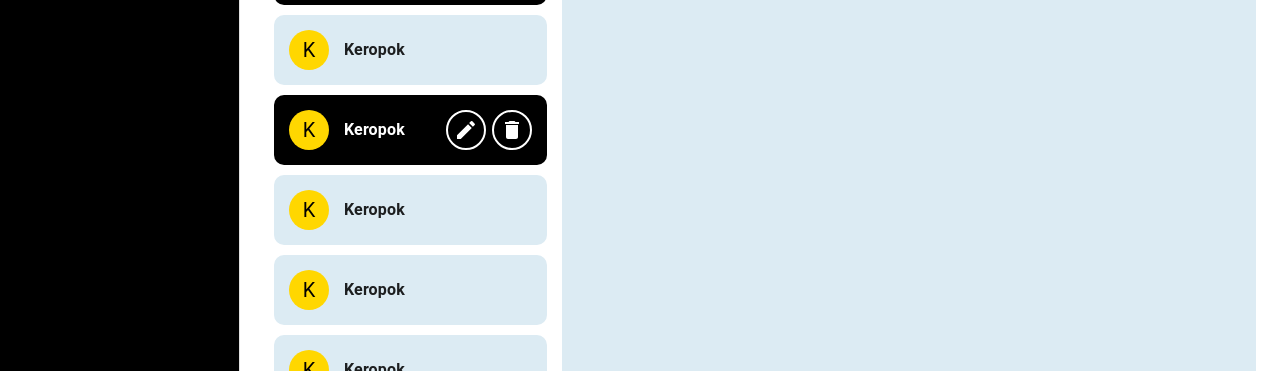
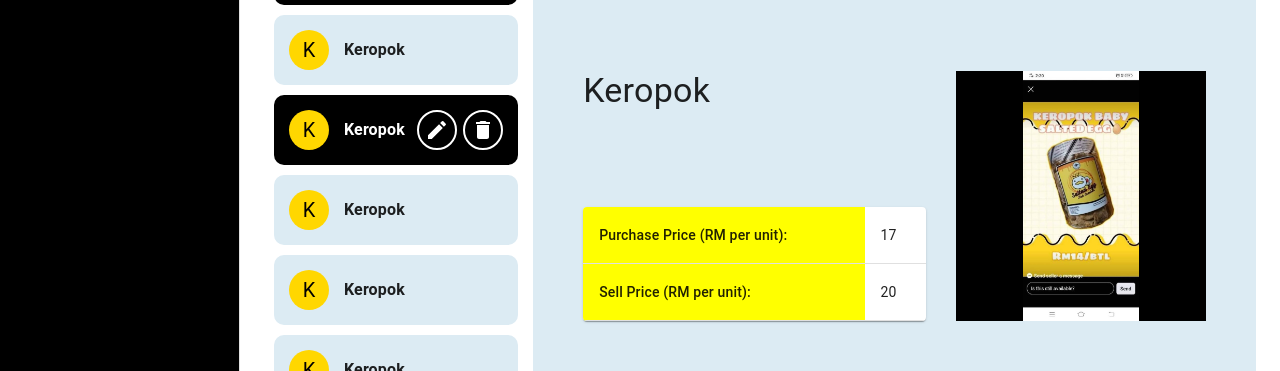
Before and after one commit to weinghwee-wee/inventory-management, a React (Create React App) app: page / in a window 1280 px wide. Shown: the part 229-600 px from the top of the page. Built offline with nearby package versions, Linux system fonts and the light colour scheme.

Commit message:
implemented product details design

```diff
--- a/src/components/products-screen.js
+++ b/src/components/products-screen.js
@@ -1,22 +1,76 @@
 import React, { useState } from "react";
-import { TextField, Typography, Avatar, IconButton } from "@material-ui/core";
+import {
+  TextField,
+  Typography,
+  Avatar,
+  IconButton,
+  CardMedia,
+} from "@material-ui/core";
 import { makeStyles } from "@material-ui/core/styles";
 import SearchBar from "material-ui-search-bar";
 import { ProductItem } from "./common";
+import logo from "../saltedegg.jpg";
+import Table from "@material-ui/core/Table";
+import TableBody from "@material-ui/core/TableBody";
+import TableCell from "@material-ui/core/TableCell";
+import TableContainer from "@material-ui/core/TableContainer";
+import TableHead from "@material-ui/core/TableHead";
+import TableRow from "@material-ui/core/TableRow";
+import Paper from "@material-ui/core/Paper";
 
-const useStyles = makeStyles((theme) => ({}));
+const useStyles = makeStyles((theme) => ({
+  container: {
+    height: "80%",
+    width: "100%",
+    display: "flex",
+  },
+  left: {
+    flex: 2,
+    background: "white",
+    padding: 10,
+  },
+  searchBar: { boxShadow: "none", background: "#DCEBF3", borderRadius: 20 },
+  itemContainer: { marginTop: 30, height: "100%", overflowY: "auto" },
+  right: {
+    flex: 5,
+    background: "#DCEBF3",
+    padding: 50,
+    borderRadius: 5,
+    display: "flex",
+    justifyContent: "center",
+    alignItems: "center",
+  },
+  infoContainer: {
+    flex: 1,
+    height: "50%",
+    paddingRight: 30,
+    display: "flex",
+    flexDirection: "column",
+    justifyContent: "space-between",
+  },
+  imageContainer: {
+    width: 250,
+    height: 250,
+    display: "flex",
+    justifyContent: "center",
+    alignItems: "center",
+    background: "black",
+  },
+  image: {
+    height: "100%",
+  },
+  tableCell: { background: "yellow" },
+}));
 
 const ProductScreen = () => {
   const classes = useStyles();
 
   return (
-    <div style={{ height: "80%", width: "100%", display: "flex" }}>
-      <div style={{ flex: 2, background: "white", padding: 10 }}>
-        <SearchBar
-          style={{ boxShadow: "none", background: "#DCEBF3", borderRadius: 20 }}
-        />
-        <div style={{ marginTop: 30, height: "100%", overflowY: "auto" }}>
-          <ProductItem itemName="Keropok" selected={true}/>
+    <div className={classes.container}>
+      <div className={classes.left}>
+        <SearchBar className={classes.searchBar} />
+        <div className={classes.itemContainer}>
+          <ProductItem itemName="Keropok" selected={true} />
           <ProductItem itemName="Keropok" />
           <ProductItem itemName="Keropok" selected={true} />
           <ProductItem itemName="Keropok" />
@@ -24,7 +78,36 @@ const ProductScreen = () => {
           <ProductItem itemName="Keropok" />
         </div>
       </div>
-      <div style={{ flex: 5, background: "#DCEBF3" }}></div>
+      <div className={classes.right}>
+        <>
+          <div className={classes.infoContainer}>
+            <Typography variant="h4">Keropok</Typography>
+            <TableContainer component={Paper}>
+              <Table>
+                <TableRow>
+                  <TableCell variant="head" className={classes.tableCell}>
+                    Purchase Price (RM per unit):
+                  </TableCell>
+                  <TableCell>17</TableCell>
+                </TableRow>
+                <TableRow>
+                  <TableCell variant="head" className={classes.tableCell}>
+                    Sell Price (RM per unit):{" "}
+                  </TableCell>
+                  <TableCell>20</TableCell>
+                </TableRow>
+              </Table>
+            </TableContainer>
+          </div>
+          <div className={classes.imageContainer}>
+            <img
+              className={classes.image}
+              alt="Contemplative Reptile"
+              src={logo}
+            />
+          </div>
+        </>
+      </div>
     </div>
   );
 };
```
Also changed, not shown: src/saltedegg.jpg (added).
